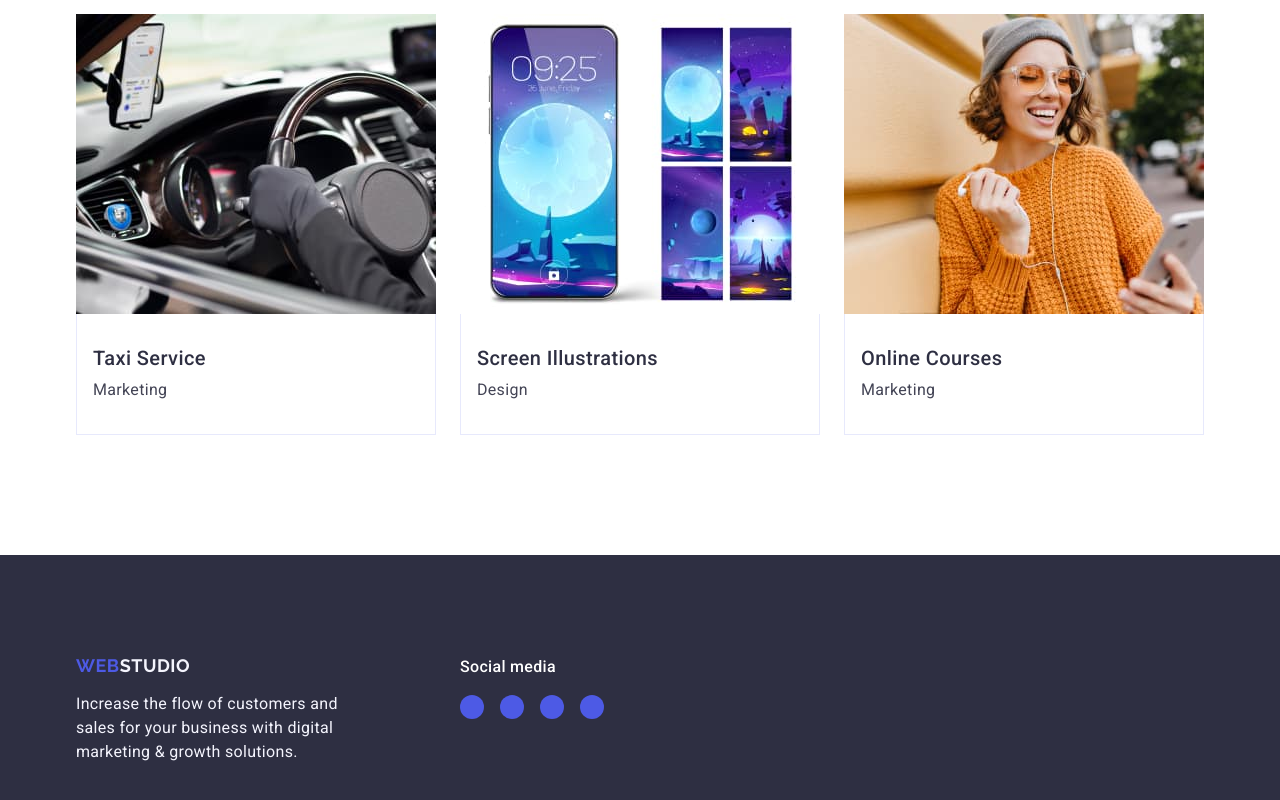
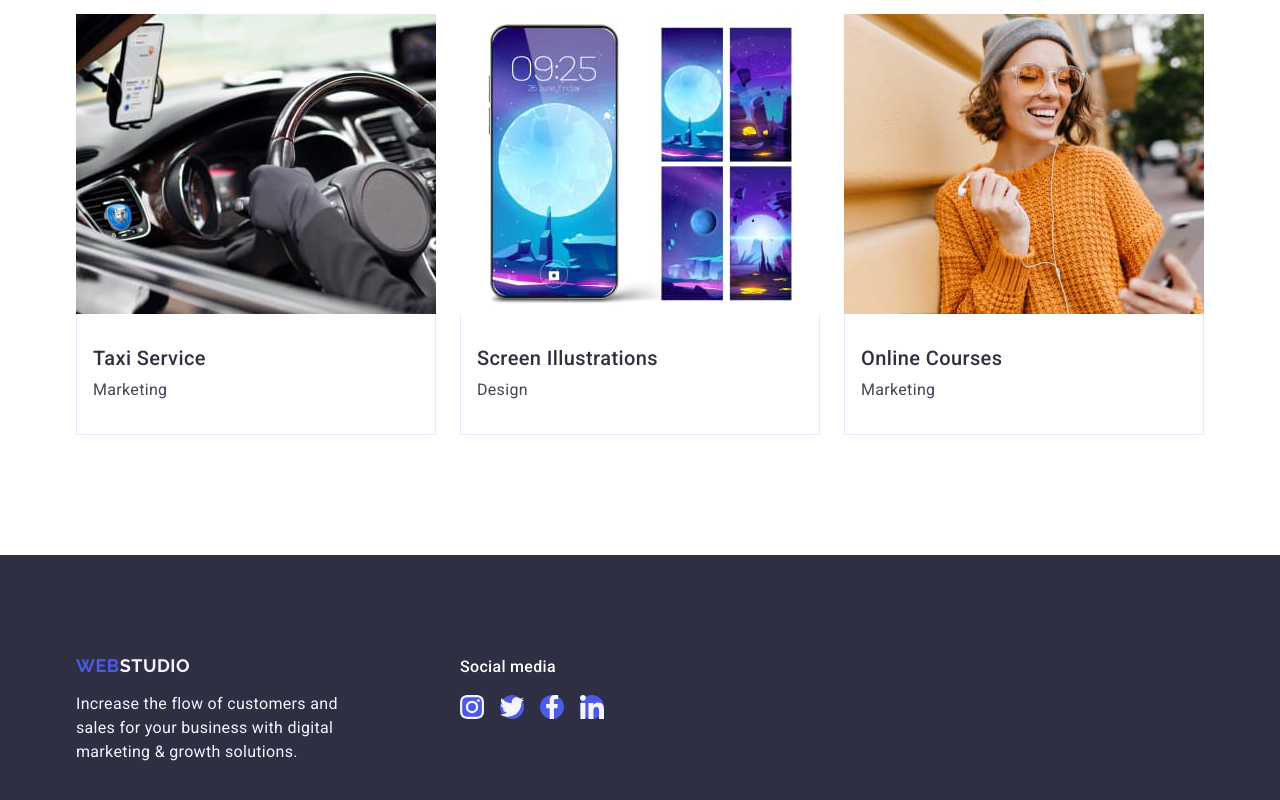
Before and after one commit to StronDator/goit-markup-hw-04, a plain HTML site: page index.html in a window 1280 px wide. Shown: the part 2628-3428 px from the top of the page. Drawn offline with nearby package versions, Linux system fonts and the light colour scheme; the site is published under a folder, as on GitHub Pages, so addresses that start at the root find nothing.

Commit message:
Ready goit-markup-hw-04

```diff
--- a/index.html
+++ b/index.html
@@ -572,7 +572,7 @@
                   height="24"
                   aria-label="instagram icon"
                 >
-                  <use href="/images/icons/sprite.svg#icon-instagram"></use>
+                  <use href="./images/icons/sprite.svg#icon-instagram"></use>
                 </svg>
               </a>
             </li>
@@ -584,7 +584,7 @@
                   height="24"
                   aria-label="twitter icon"
                 >
-                  <use href="/images/icons/sprite.svg#icon-twitter"></use>
+                  <use href="./images/icons/sprite.svg#icon-twitter"></use>
                 </svg>
               </a>
             </li>
@@ -596,7 +596,7 @@
                   height="24"
                   aria-label="facebook icon"
                 >
-                  <use href="/images/icons/sprite.svg#icon-facebook"></use>
+                  <use href="./images/icons/sprite.svg#icon-facebook"></use>
                 </svg>
               </a>
             </li>
@@ -608,7 +608,7 @@
                   height="24"
                   aria-label="linkedIn icon"
                 >
-                  <use href="/images/icons/sprite.svg#icon-linkedIn"></use>
+                  <use href="./images/icons/sprite.svg#icon-linkedIn"></use>
                 </svg>
               </a>
             </li>
```
